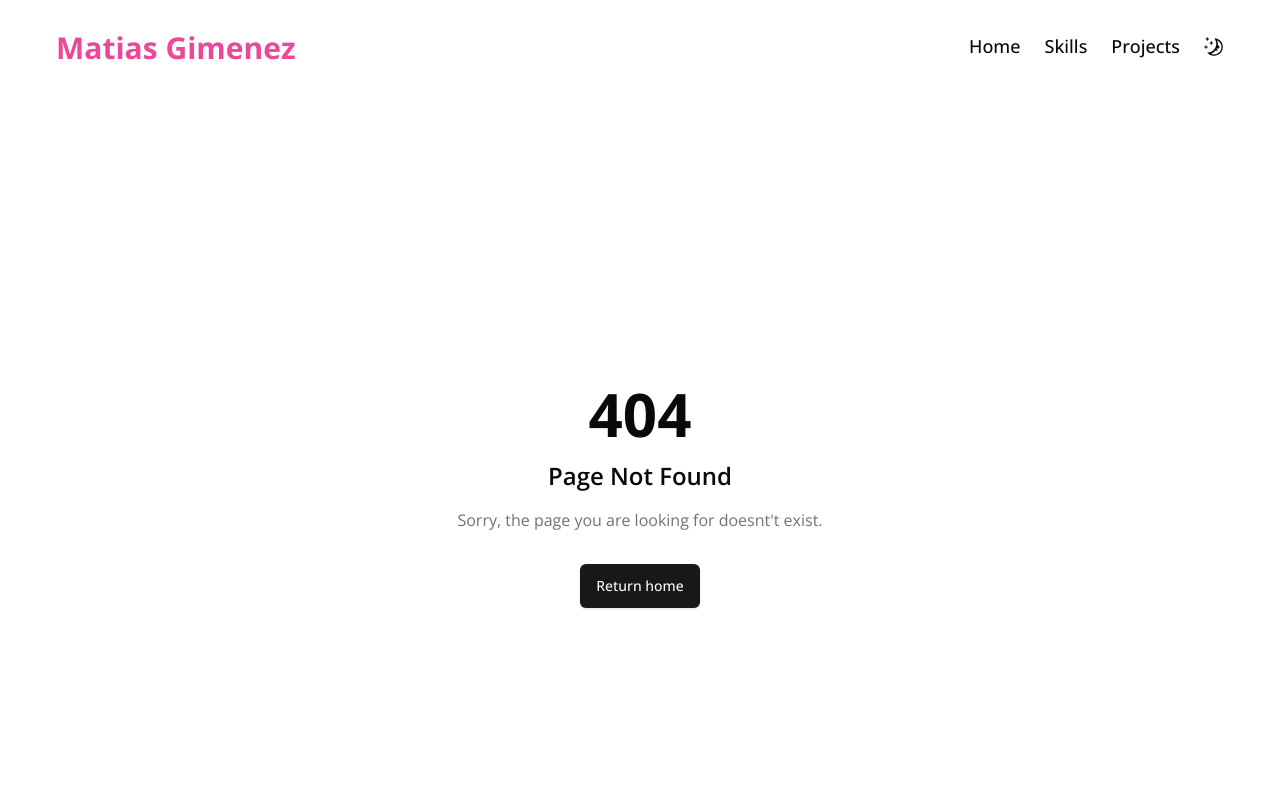
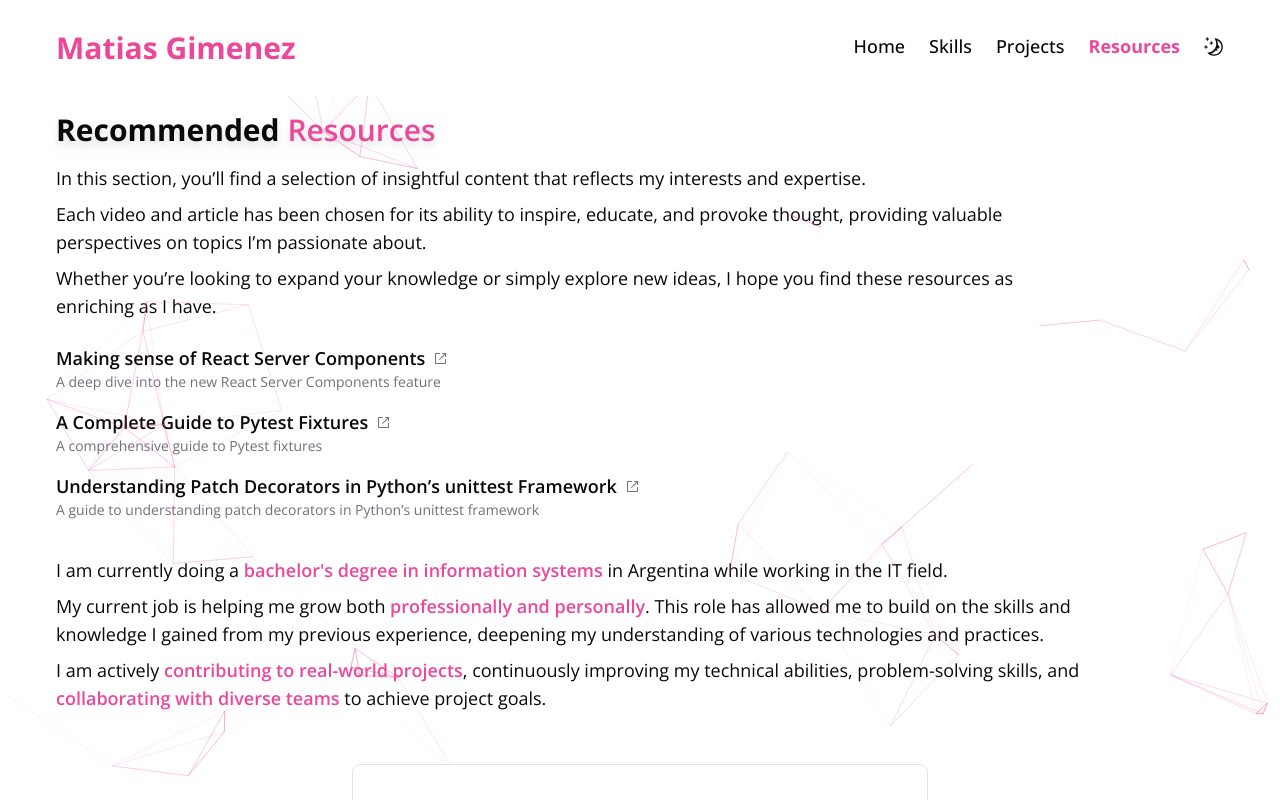
Before and after one commit to matiagimenez/portfolio, a Next.js app: page /resources in a window 1280 px wide. Before the commit this address had no page. Shown: the top 800 px of the page. Built offline with nearby package versions, Linux system fonts and the light colour scheme.

Commit message:
fix(config): add basic resources page

```diff
--- /dev/null
+++ b/src/app/resources/page.tsx
@@ -0,0 +1,73 @@
+import React from 'react';
+import Link from 'next/link';
+import { ParticlesEffect } from '@/components/ui';
+import { ExternalLinkIcon } from '@radix-ui/react-icons';
+
+export const dynamic = 'force-dynamic';
+export const fetchCache = 'force-no-store';
+
+export default function Page() {
+  const resources = [
+    {
+      title: 'Making sense of React Server Components',
+      description: 'A deep dive into the new React Server Components feature',
+      url: 'https://www.joshwcomeau.com/react/server-components/',
+    },
+    {
+      title: 'A Complete Guide to Pytest Fixtures',
+      description: 'A comprehensive guide to Pytest fixtures',
+      url: 'https://betterstack.com/community/guides/testing/pytest-fixtures-guide/',
+    },
+    {
+      title: 'Understanding Patch Decorators in Python’s unittest Framework',
+      description:
+        'A guide to understanding patch decorators in Python’s unittest framework',
+      url: 'https://medium.com/@reetesh043/understanding-patch-decorators-in-pythons-unittest-framework-e802b2aa6f6d',
+    },
+  ];
+
+  return (
+    <>
+      <section className='grow max-w-5xl pt-4'>
+        <ParticlesEffect />
+        <h2 className='text-2xl md:text-3xl font-bold drop-shadow-lg mb-4 md:pr-3'>
+          Recommended{' '}
+          <span className='text-pink-500 font-semibold'>Resources</span>
+        </h2>
+        <p className='text-lg pb-2 md:pr-3'>
+          In this section, you’ll find a selection of insightful content that
+          reflects my interests and expertise.
+        </p>
+        <p className='text-lg pb-2 md:pr-3'>
+          Each video and article has been chosen for its ability to inspire,
+          educate, and provoke thought, providing valuable perspectives on
+          topics I’m passionate about.
+        </p>
+        <p className='text-lg pb-2 md:pr-3'>
+          Whether you’re looking to expand your knowledge or simply explore new
+          ideas, I hope you find these resources as enriching as I have.
+        </p>
+      </section>
+      <ul className='flex justify-center md:justify-normal gap-4 w-full flex-wrap flex-col my-4'>
+        {resources.map(({ title, description, url }) => {
+          return (
+            <li key={title}>
+              <h3 className='font-semibold flex text-lg items-center gap-2 hover:text-pink-500'>
+                <Link
+                  href={url}
+                  target='_blank'
+                  rel='noopener noreferrer'
+                  className='hover:underline'
+                >
+                  {title}
+                </Link>
+                <ExternalLinkIcon className='text-muted-foreground' />
+              </h3>
+              <p className='text-sm text-muted-foreground'>{description}</p>
+            </li>
+          );
+        })}
+      </ul>
+    </>
+  );
+}
--- a/src/components/ui/header.tsx
+++ b/src/components/ui/header.tsx
@@ -12,7 +12,7 @@ export const Header = () => {
     { href: '/', label: 'Home' },
     { href: '/skills', label: 'Skills' },
     { href: '/projects', label: 'Projects' },
-    // { href: '/resources', label: 'Resources' },
+    { href: '/resources', label: 'Resources' },
   ];
 
   return (
```
